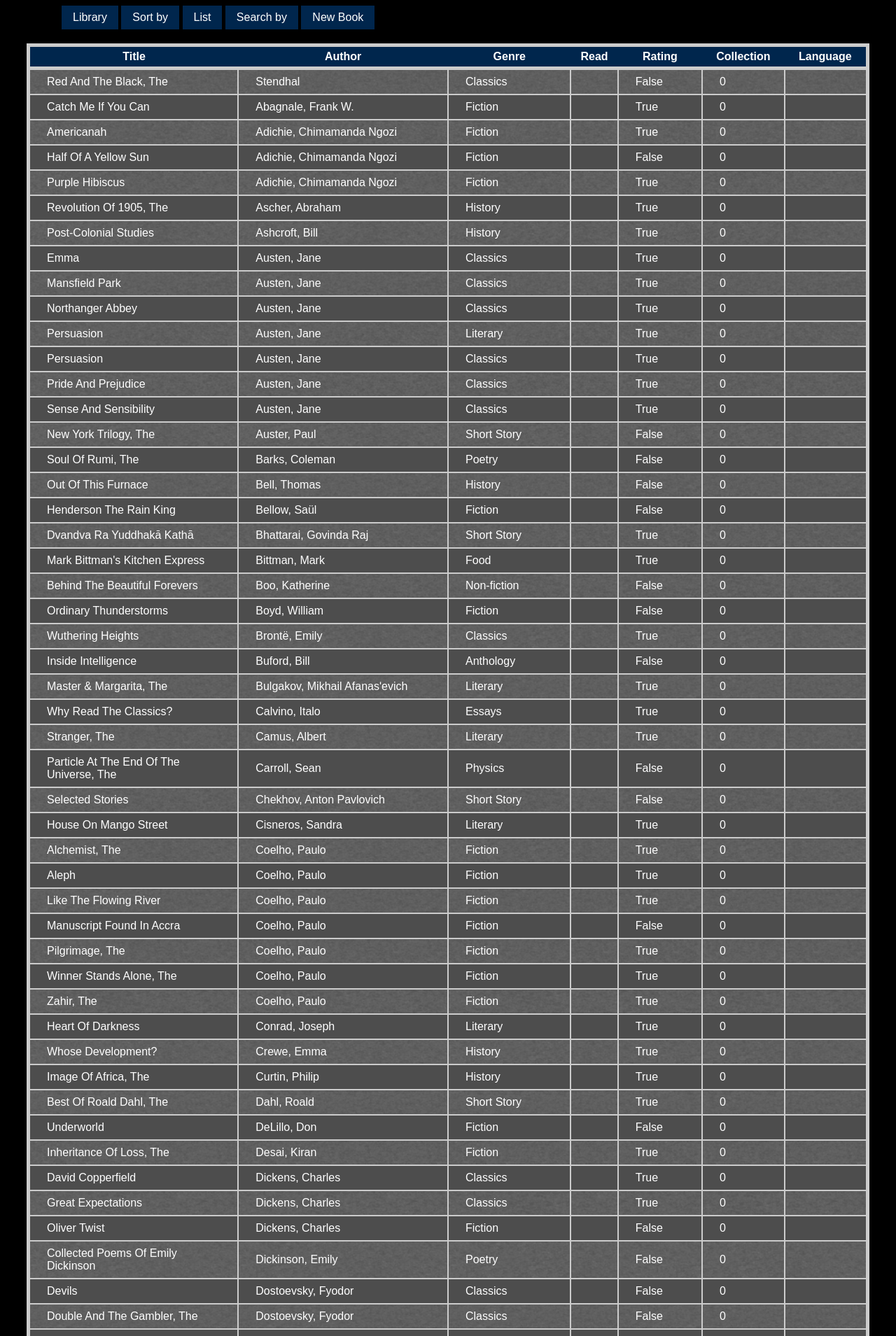
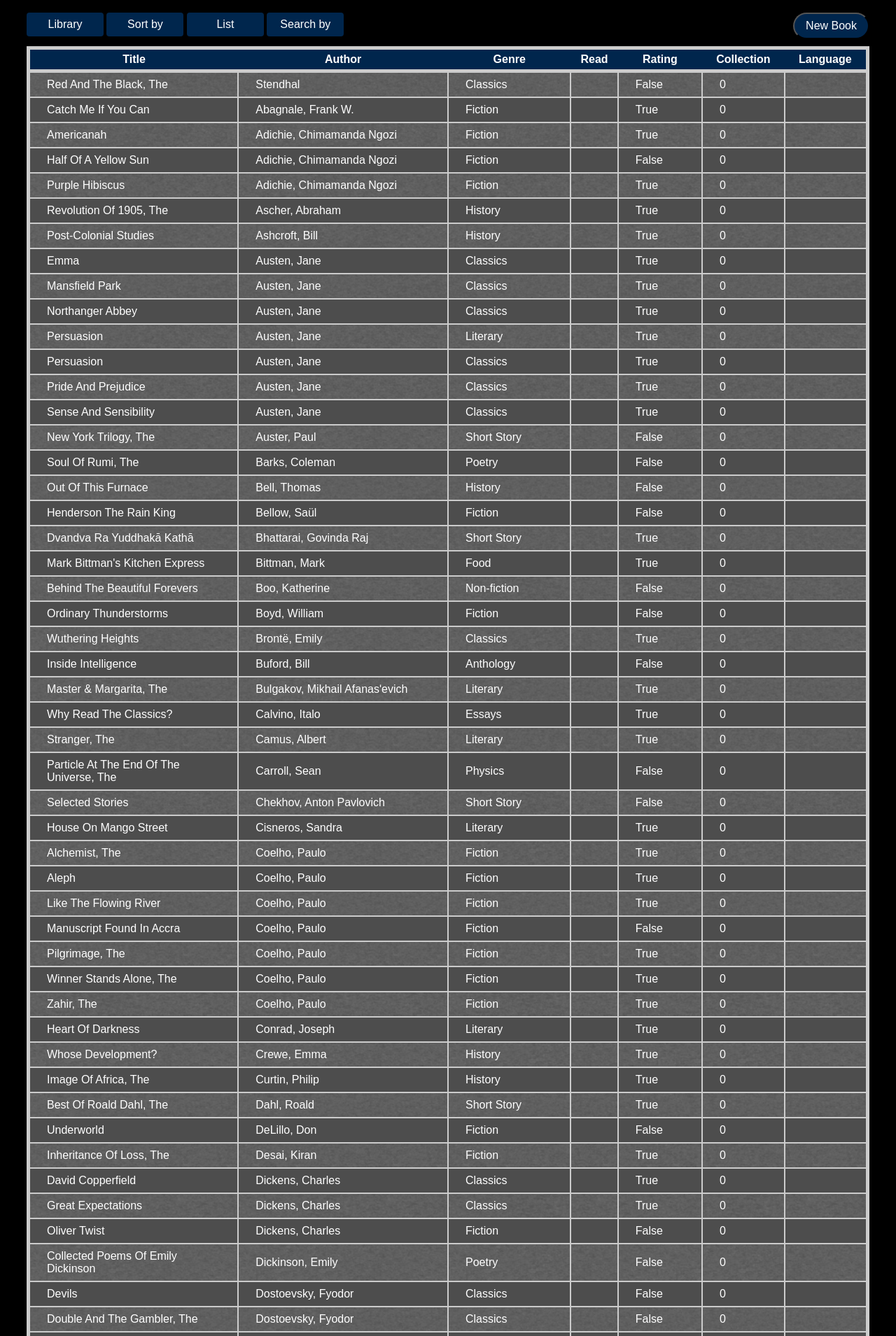
Before and after one commit to dhitals/bookshelf, a Flask app: page / in a window 1280 px wide. Shown: the top 1909 px of the page at 70% size. Run offline with Flask 2, Linux system fonts and the light colour scheme; data comes from the database, SQL or seed files in the repository.

Commit message:
CSS changes.

```diff
--- a/app/static/style.css
+++ b/app/static/style.css
@@ -9,14 +9,14 @@ h1, h2          { font-family: 'Georgia', serif; margin: 0; }
 h1              { border-bottom: 2px solid #eee; }
 h2              { font-size: 1.2em; }
 
-.libpage        { float: left; margin: 0px 10px 10px; padding: 10px; }
+.libpage        { overflow-x: auto; float: left; margin: 0px 10px 10px; padding: 10px; }
 .bookpage       { background: url('tile_gray.jpg');
                   float: left; width: 700px; height: 400px;
                   border: 5px solid #ccc; margin: 10px; padding: 0; }
 
 table           { border-collapse: collapse; }
 .libtable       { background: url('tile_gray.jpg'); min-width: 500px; border: 5px solid #ccc;
-                  float: left; padding: 10px; margin: 10px;}
+                  float: left; padding: 10px; margin: 0 10px;}
 .libtable th    { background: #00264d; border-bottom: 5px solid #ccc; padding: 5px; }
 tr:nth-child(odd){background-color: #4d4d4d}
 tr:hover        {background-color: #bfbfbf; }
@@ -44,33 +44,20 @@ a:visited {color: #fff; text-decoration:none;}
 a:hover   {color: #00ffff; text-decoration:underline;}
 a:active  {color: green;}
 
-#menu{ margin:0 auto; width:100%; float:left; clear:both; }
-#menu ul  { list-style:none; }
-#menu li  {
-    list-style: none;
-    display: block;
-    float: left;
-    color: #fff;
-    border: solid #636363;
-    font-size: 12px;
-    min-width: 20px;
-    margin: 0px;
-    padding: 10px; }
-#menu li a{ text-transform: uppercase; font-weight: bold; }
-#menu li a:hover{ color: #00ffff; text-decoration: underline;}
-
-#menu li#currentpage { color:#00ffff; }
-
 /* Dropdown Button */
-.dropbtn { background-color: #00264d; color: white; padding: 8px 16px; margin: 0px;
-           font-size: 16px; border: none; cursor: pointer; }
-
+.navbar   { margin: 0px 30px; padding: 10px 0 0 0;}
+.dropbtn  { background-color: #00264d; color: white; width: 110px;
+            border-radius: 4px; padding: 8px 16px;
+            font-size: 16px; border: none; cursor: pointer; }
+.roundbtn { background-color: #00264d; color: white; float: right;
+            font-size: 16px; border-radius: 20px; padding: 8px 16px; cursor: pointer; }
 /* The container <div> - needed to position the dropdown content */
-.dropdown { position: relative; display: inline-block; padding-left: 5em; }
+.dropdown { position: relative; display: inline-block; }
 
 /* Dropdown Content (Hidden by Default) */
 .dropdown-content { display: none; position: absolute; background-color: #00264d;
-                    font-size: 14px; min-width: 120px; box-shadow: 0px 8px 16px 0px rgba(0,0,0,0.2); }
+                    font-size: 14px; width: 110px;
+                    box-shadow: 0px 8px 16px 0px rgba(0,0,0,0.2); }
 
 /* Links inside the dropdown */
 .dropdown-content a { background-color: #00264d; color: white; padding: 8px 16px;
--- a/app/templates/base.html
+++ b/app/templates/base.html
@@ -11,21 +11,34 @@
     {% endblock %}
   </head>
   <body>
-    <div class="dropdown">
+
+    <div class="navbar">
       <button class="dropbtn">Library</button>
 
-      <button class="dropbtn">Sort by</button>
-      <div class="dropdown-content">
-        <a href="/Title/sort">Title</a>
-        <a href="/Author/sort">Author</a>
-        <a href="/Genre/sort">Genre</a>
-        <a href="/Read/sort">Read</a>
-        <a href="/Collection/sort">Collection</a>
+      <div class="dropdown">
+        <button class="dropbtn">Sort by</button>
+        <div class="dropdown-content">
+          <a href="/sort=Title">Title</a>
+          <a href="/sort=Author">Author</a>
+          <a href="/sort=Genre">Genre</a>
+          <a href="/sort=Read">Read</a>
+          <a href="/sort=Collection">Collection</a>
+        </div>
       </div>
 
-      <button class="dropbtn">List</button>
+      <div class="dropdown">
+        <button class="dropbtn">List</button>
+        <div class="dropdown-content">
+          <a href="/list=Author">Author</a>
+          <a href="/list=Genre">Genre</a>
+          <a href="/list=Read">Read</a>
+          <a href="/list=Collection">Collection</a>
+        </div>
+      </div>
+
       <button class="dropbtn">Search by</button>
-      <button class="dropbtn">New Book</button>
+
+      <button class="roundbtn">New Book</button>
     </div>
 
     {% with messages = get_flashed_messages() %}
--- a/app/templates/table.html
+++ b/app/templates/table.html
@@ -5,7 +5,7 @@
 {% block content %}
 
 <div class="libpage">
-  <table class="libtable">
+  <table class="libtable" >
     <tr>
       <th width="25%"><a href="/sort=Title">Title</a></th>
       <th width="25%"><a href="/sort=Author">Author</a></th>
```
